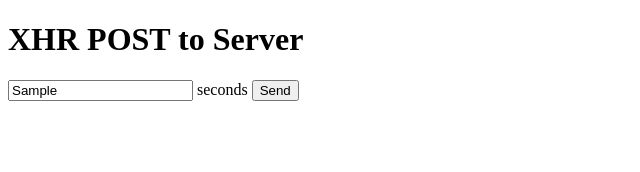
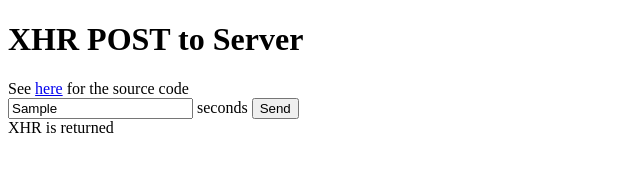
Before and after one commit to AngeloKai/sync-xhr-example, a website: page index.html in a window 1280 px wide. Both pictures are taken after typing "Sample" into the empty fields and a click on the button "Send". Shown: the whole page, without its empty margins (0-640 px from the left). Drawn offline with Linux system fonts and the light colour scheme; no server answers.

Commit message:
added source code ref

```diff
--- a/index.html
+++ b/index.html
@@ -3,6 +3,7 @@
     <h1>
     XHR POST to Server
     </h1>
+    <div>See <a href="https://github.com/AngeloKai/sync-xhr-example">here</a> for the source code</div>
       <input type='text' id='num' /> seconds
       <button type='button' value='Send' name='Send' onclick='send()' >Send</button>
       <div id="returned" style="display: none">XHR is returned</div>
@@ -16,19 +17,19 @@
           // xhr.send();
 
 
-          // var returnedText = document.getElementById('returned');
+          var returnedText = document.getElementById('returned');
 
-          // var number = {
-          //   value: document.getElementById('num').value
-          // }
-          // var xhr = new window.XMLHttpRequest()
-          // xhr.open('POST', '/num', false)
-          // xhr.setRequestHeader('Content-Type', 'application/json;charset=UTF-8')
-          // xhr.send(JSON.stringify(number))
+          var number = {
+            value: document.getElementById('num').value
+          }
+          var xhr = new window.XMLHttpRequest()
+          xhr.open('POST', '/num', false)
+          xhr.setRequestHeader('Content-Type', 'application/json;charset=UTF-8')
+          xhr.send(JSON.stringify(number))
 
-          // if (xhr.readyState == 4) {
-          //   returnedText.style.display = 'block';
-          // }
+          if (xhr.readyState == 4) {
+            returnedText.style.display = 'block';
+          }
         }
       </script>
   </html>
```
